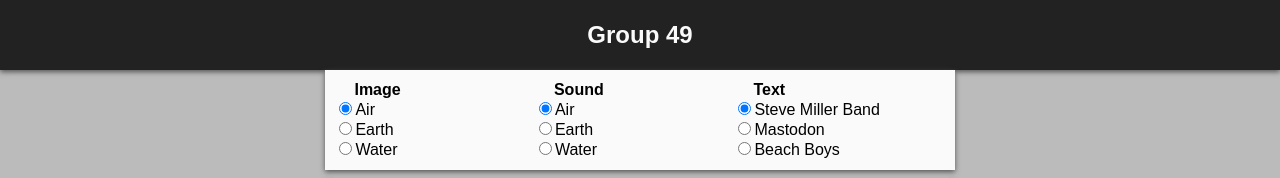
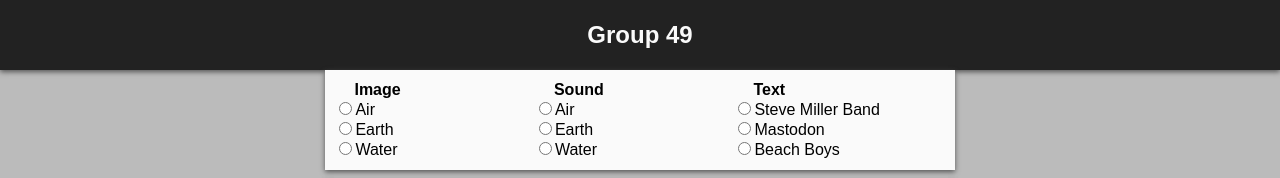
Before and after one commit to IT2810/it2810-webutvikling-h18-prosjekt-2-gruppe--49, a React (Create React App) app in the folder opg2/: page / in a window 1280 px wide. Shown: the top 178 px of the page. Built offline with nearby package versions, Linux system fonts and the light colour scheme.

Commit message:
hotfix, default radiobutton not working

```diff
--- a/opg2/src/Controller.js
+++ b/opg2/src/Controller.js
@@ -27,7 +27,7 @@
     return (
         <div className="Controller-RadioGroup">
             <div className="Controller-Header">{props.name}</div>
-            <Radio callBack={props.callBack} name={props.name} value={props.value1} checked={"true"}/>
+            <Radio callBack={props.callBack} name={props.name} value={props.value1}/>
             <Radio callBack={props.callBack} name={props.name} value={props.value2}/>
             <Radio callBack={props.callBack} name={props.name} value={props.value3}/>
         </div>
@@ -41,7 +41,7 @@
     return (
         <div>
             <input onChange={(e) => props.callBack(e.target.name, e.target.value.split(" ").join("_"))} id={id}
-                   type="radio" name={props.name} value={props.value} checked={props.checked}/>
+                   type="radio" name={props.name} value={props.value}/>
             <label htmlFor={id}>{props.value}</label>
         </div>
     )
```
